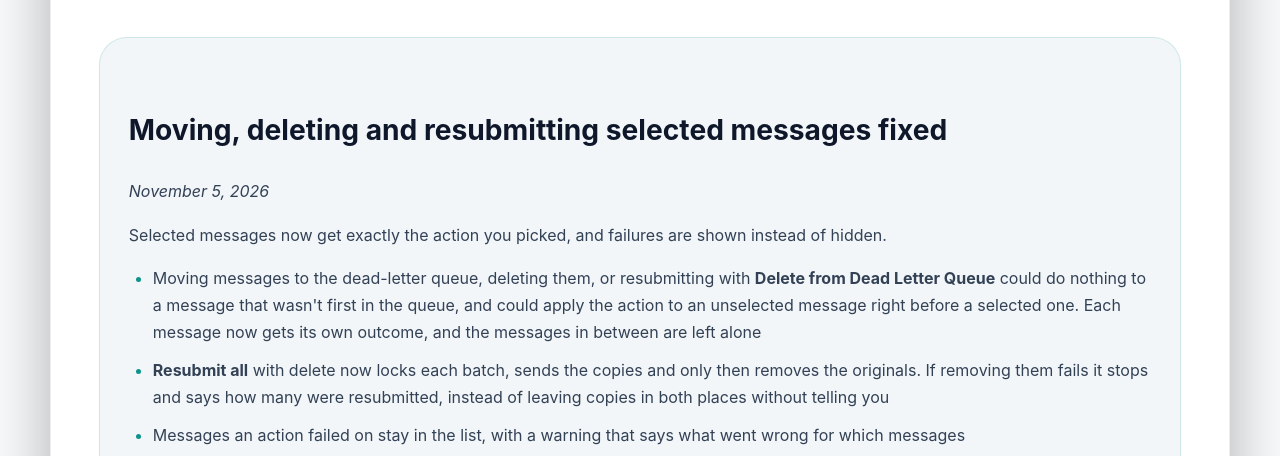
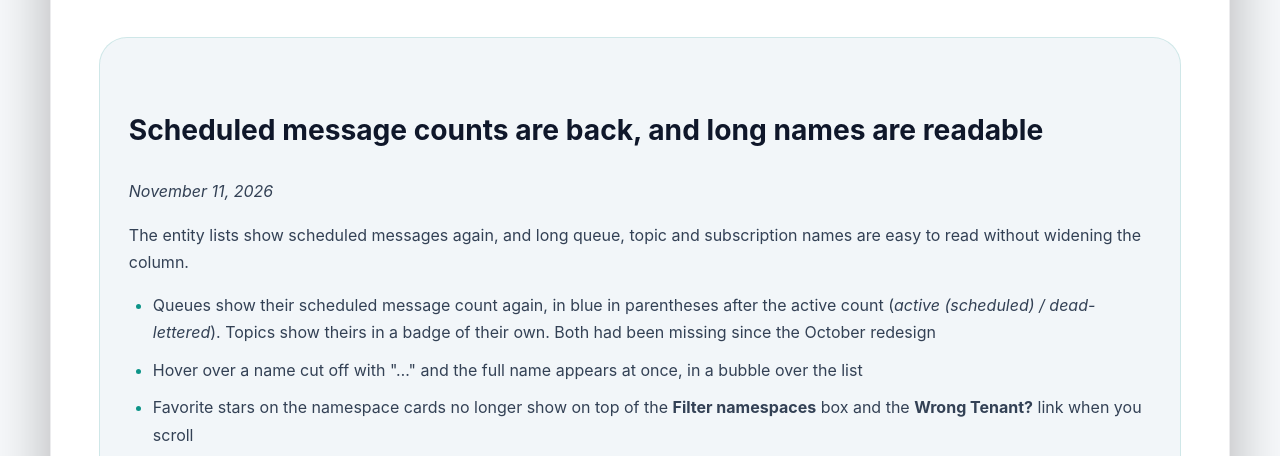
Before and after one commit to sgebb/bussin-site, a plain HTML site: page changelog/index.html in a window 1280 px wide. Shown: the part 317-773 px from the top of the page. Drawn offline with Linux system fonts and the light colour scheme.

Commit message:
doc of view-fix

```diff
--- a/changelog/index.html
+++ b/changelog/index.html
@@ -88,6 +88,17 @@
     </section>
 
     <section>
+
+      <article class="faq-item">
+        <h2>Scheduled message counts are back, and long names are readable</h2>
+        <p><em>November 11, 2026</em></p>
+        <p>The entity lists show scheduled messages again, and long queue, topic and subscription names are easy to read without widening the column.</p>
+        <ul>
+          <li>Queues show their scheduled message count again, in blue in parentheses after the active count (<em>active (scheduled) / dead-lettered</em>). Topics show theirs in a badge of their own. Both had been missing since the October redesign</li>
+          <li>Hover over a name cut off with "…" and the full name appears at once, in a bubble over the list</li>
+          <li>Favorite stars on the namespace cards no longer show on top of the <strong>Filter namespaces</strong> box and the <strong>Wrong Tenant?</strong> link when you scroll</li>
+        </ul>
+      </article>
 
       <article class="faq-item">
         <h2>Moving, deleting and resubmitting selected messages fixed</h2>
--- a/sitemap.xml
+++ b/sitemap.xml
@@ -57,7 +57,7 @@
   </url>
   <url>
     <loc>https://bussin.dev/changelog/</loc>
-    <lastmod>2026-11-05</lastmod>
+    <lastmod>2026-11-11</lastmod>
     <priority>0.70</priority>
   </url>
 </urlset>
```
